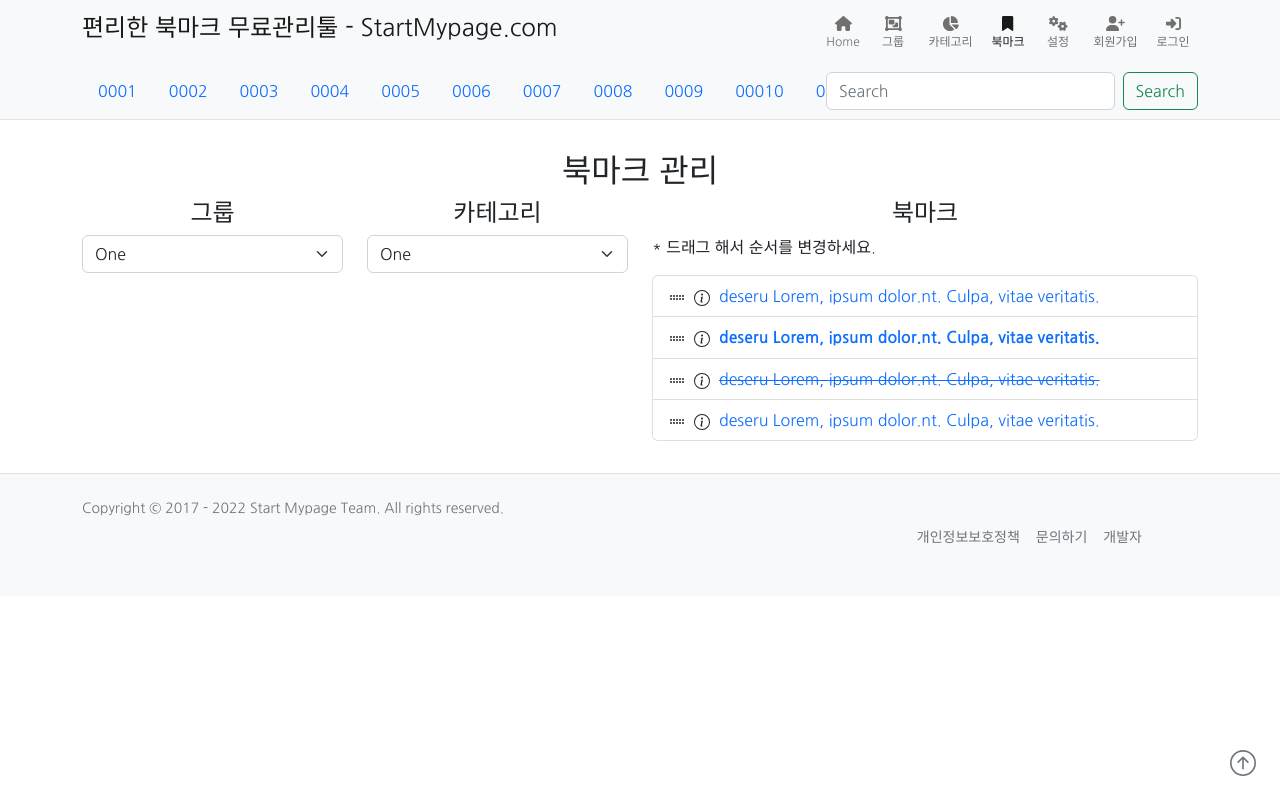
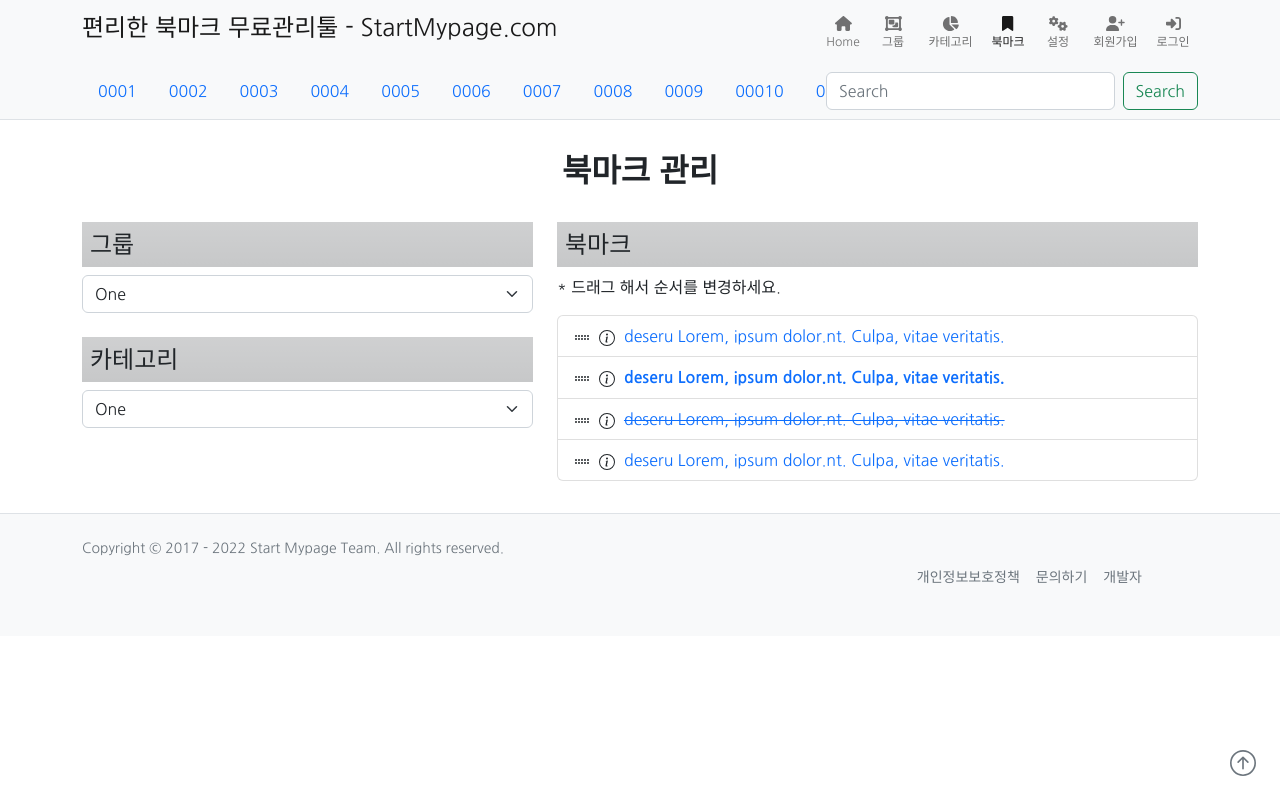
Before and after one commit to doonee/start-mypage-v2, a React (Create React App) app: page /bookmarks/123/7890 in a window 1280 px wide. Built offline with nearby package versions, Linux system fonts and the light colour scheme.

Commit message:
updated bookmark manage

```diff
--- a/src/App.js
+++ b/src/App.js
@@ -33,13 +33,11 @@ const Layout = () => {
 
   return (
     <div className="App">
-      <header className="App-header">
-        <TopMenus curPath={curPath} />
-        <GroupLinks curPath={curPath} />
-        <Outlet />
-        <Footer />
-        <GoToTopIcon />
-      </header>
+      <TopMenus curPath={curPath} />
+      <GroupLinks curPath={curPath} />
+      <Outlet />
+      <Footer />
+      <GoToTopIcon />
     </div>
   );
 };
--- a/src/components/Bookmarks.js
+++ b/src/components/Bookmarks.js
@@ -6,8 +6,9 @@ export default function Bookmarks() {
     <section className="container-xl">
       <h2 className="h2">북마크 관리</h2>
       <div className="row">
-        <div className="col-12 col-sm-6 col-lg">
-          <h2 className="h4">그룹</h2>
+        <div className="col-md">
+          <div className="col-sm-12 col-lg-12 mb-4">
+            <h3 className="h4 p-2 bg-gradient bg-dark bg-opacity-25">그룹</h3>
             <select className="form-select">
               <option value="1">One</option>
               <option value="2">Two</option>
@@ -15,8 +16,8 @@ export default function Bookmarks() {
               <option value="3">:: 그룹 관리 ::</option>
             </select>
           </div>
-        <div className="col-12 col-sm-6 col-lg mt-4 mt-sm-0">
-          <h2 className="h4">카테고리</h2>
+          <div className="col-sm-12 col-lg-12">
+            <h3 className="h4 p-2 bg-gradient bg-dark bg-opacity-25">카테고리</h3>
             <select className="form-select">
               <option value="1">One</option>
               <option value="2">Two</option>
@@ -24,8 +25,9 @@ export default function Bookmarks() {
               <option value="3">:: 카테고리 관리 ::</option>
             </select>
           </div>
-        <div className="col-12 col-lg-6 mt-4 mt-lg-0">
-          <h2 className="h4">북마크</h2>
+        </div>
+        <div className="col-md-7 mt-4 mt-md-0">
+          <h3 className="h4 p-2 bg-gradient bg-dark bg-opacity-25">북마크</h3>
           <p>* 드래그 해서 순서를 변경하세요.</p>
           <ul className="list-group">
             <li className="list-group-item text-truncate">
--- /dev/null
+++ b/src/css/_content.scss
@@ -0,0 +1,9 @@
+#root > div > section {
+  padding-top: 2rem;
+  padding-bottom: 2rem;
+  h2 {
+    font-weight: bolder;
+    margin-bottom: 2rem;
+    text-align: center;
+  }
+}
--- a/src/css/_header.scss
+++ b/src/css/_header.scss
@@ -19,13 +19,4 @@ header {
       }
     }
   }
-
-    section {
-        padding-top: 2rem;
-        padding-bottom: 2rem;
-        h2 {
-            margin-bottom: 3rem;
-            text-align: center;
 }
-    }
-}
--- a/src/css/main.css
+++ b/src/css/main.css
@@ -78,12 +78,14 @@ header .navbar .navbar-nav .nav-item .nav-link > p {
   padding: 0;
   margin: 0;
 }
-header section {
+
+#root > div > section {
   padding-top: 2rem;
   padding-bottom: 2rem;
 }
-header section h2 {
-  margin-bottom: 3rem;
+#root > div > section h2 {
+  font-weight: bolder;
+  margin-bottom: 2rem;
   text-align: center;
 }
 
--- a/src/css/main.scss
+++ b/src/css/main.scss
@@ -1,3 +1,4 @@
 @import "config";
 @import "header";
+@import "content";
 @import "masonry";
```
Also changed, not shown: 1 other file (tests, documents, lock files or other folders). Lines whose indentation alone changed are shown as unchanged.
